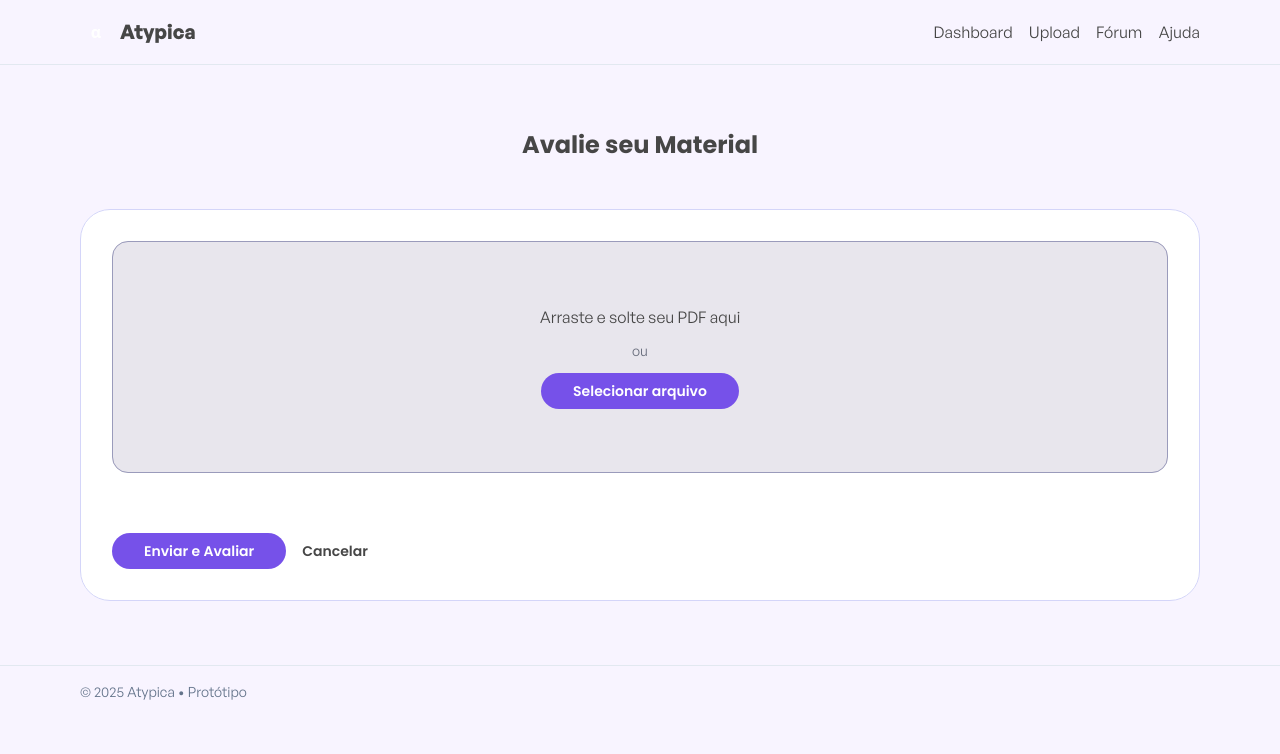
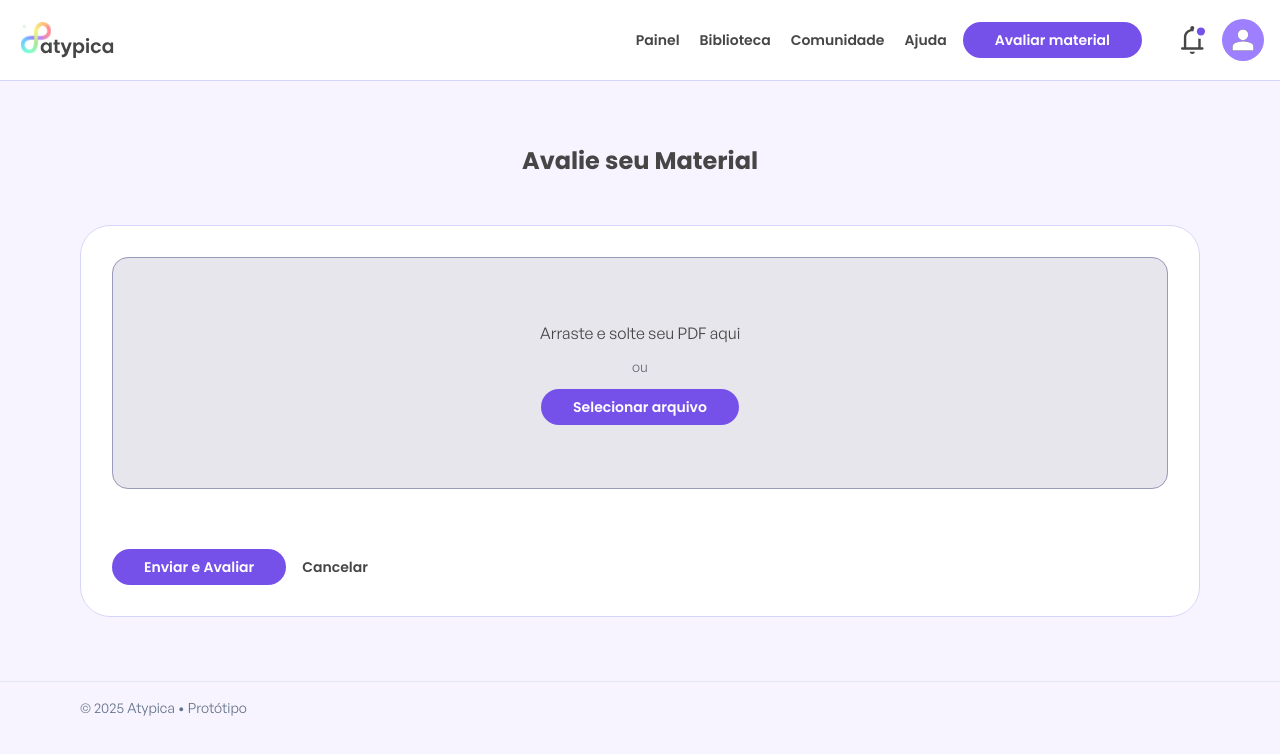
Before and after one commit to guilhermeavarella/atypica-frontend, a React (Vite) app: page /upload in a window 1280 px wide. Shown: the top 754 px of the page. Built offline with nearby package versions, Linux system fonts and the light colour scheme.

Commit message:
feat: actual navbar

```diff
--- a/src/App.jsx
+++ b/src/App.jsx
@@ -1,9 +1,10 @@
 import React, { useEffect, useState } from 'react'
-import { Outlet, Link, useLocation } from 'react-router-dom'
-import AccessibilityBar from './components/AccessibilityBar'
+import { Outlet, Link, useLocation, useNavigate } from 'react-router-dom'
+import Button from './components/Button'
 
 export default function App() {
   const location = useLocation()
+  const navigate = useNavigate()
   const [dark, setDark] = useState(false)
   const isLoginPage = location.pathname === "/" || location.pathname === "/login";
 
@@ -14,20 +15,28 @@ export default function App() {
   return (
     <div className="min-h-screen bg-background-purple-light text-content-primary dark:bg-slate-900 dark:text-slate-100">
       {!isLoginPage && (
-        <header className="border-b border-slate-200 dark:border-slate-700">
-          <nav className="max-w-6xl mx-auto p-4 flex items-center justify-between" aria-label="Principal">
-            <Link to="/" className="flex items-center gap-2" aria-label="Ir para tela inicial">
-              <span className="inline-flex h-8 w-8 items-center justify-center rounded bg-brand text-white font-bold" aria-hidden>α</span>
-              <span className="text-xl font-bold">Atypica</span>
+        <header className="bg-background-fixed-white border-b border-content-light">
+          <nav className="w-full mx-auto p-4 flex items-center justify-between" aria-label="Principal">
+            <Link to="/dashboard" aria-label="Ir para tela inicial">
+              <img src="/src/assets/logos/full_black.svg" alt="logo da Atypica" className="h-12" />
             </Link>
-            <div className="flex items-center gap-4">
-              <Link className="hover:underline" to="/dashboard">Dashboard</Link>
-              <Link className="hover:underline" to="/upload">Upload</Link>
-              <Link className="hover:underline" to="/forum">Fórum</Link>
-              <Link className="hover:underline" to="/help">Ajuda</Link>
-              {/*<button className="px-3 py-1 rounded bg-slate-100 dark:bg-slate-800" onClick={() => setDark(v => !v)} aria-pressed={dark} aria-label={dark ? 'Ativar modo claro' : 'Ativar modo escuro'}>
-                {dark ? 'Claro' : 'Escuro'}
-              </button>*/}
+            <div className="flex items-center gap-4 lg:gap-8">
+              <div className="flex items-center gap-3">
+                <div className="hidden md:flex items-center gap-3">
+                  <Button variant="secondary" text="Painel" onClick={() => { navigate('/dashboard') }} />
+                  <Button variant="secondary" text="Biblioteca" onClick={() => { navigate('/forum') }} />
+                  <Button variant="secondary" text="Comunidade" onClick={() => { navigate('/forum') }} />
+                  <Button variant="secondary" text="Ajuda" onClick={() => { navigate('/help') }} />
+                </div>
+                <Button variant="primary" text="Avaliar material" onClick={() => { navigate('/upload') }} />
+                  {/*<button className="px-3 py-1 rounded bg-slate-100 dark:bg-slate-800" onClick={() => setDark(v => !v)} aria-pressed={dark} aria-label={dark ? 'Ativar modo claro' : 'Ativar modo escuro'}>
+                    {dark ? 'Claro' : 'Escuro'}
+                  </button>*/}
+              </div>
+              <div className="flex items-center gap-1 lg:gap-3">
+                <button onClick={() => {  }}><img src="/src/assets/icons/notifications.svg" alt="Notificações" className="h-9"/></button>
+                <button onClick={() => {  }}><img src="/src/assets/icons/profile.svg" alt="Perfil" className="h-[2.625rem]"/></button>
+              </div>
             </div>
           </nav>
         </header>
```
Also changed, not shown: src/assets/icons/notifications.svg (added), src/assets/icons/profile.svg (added).
